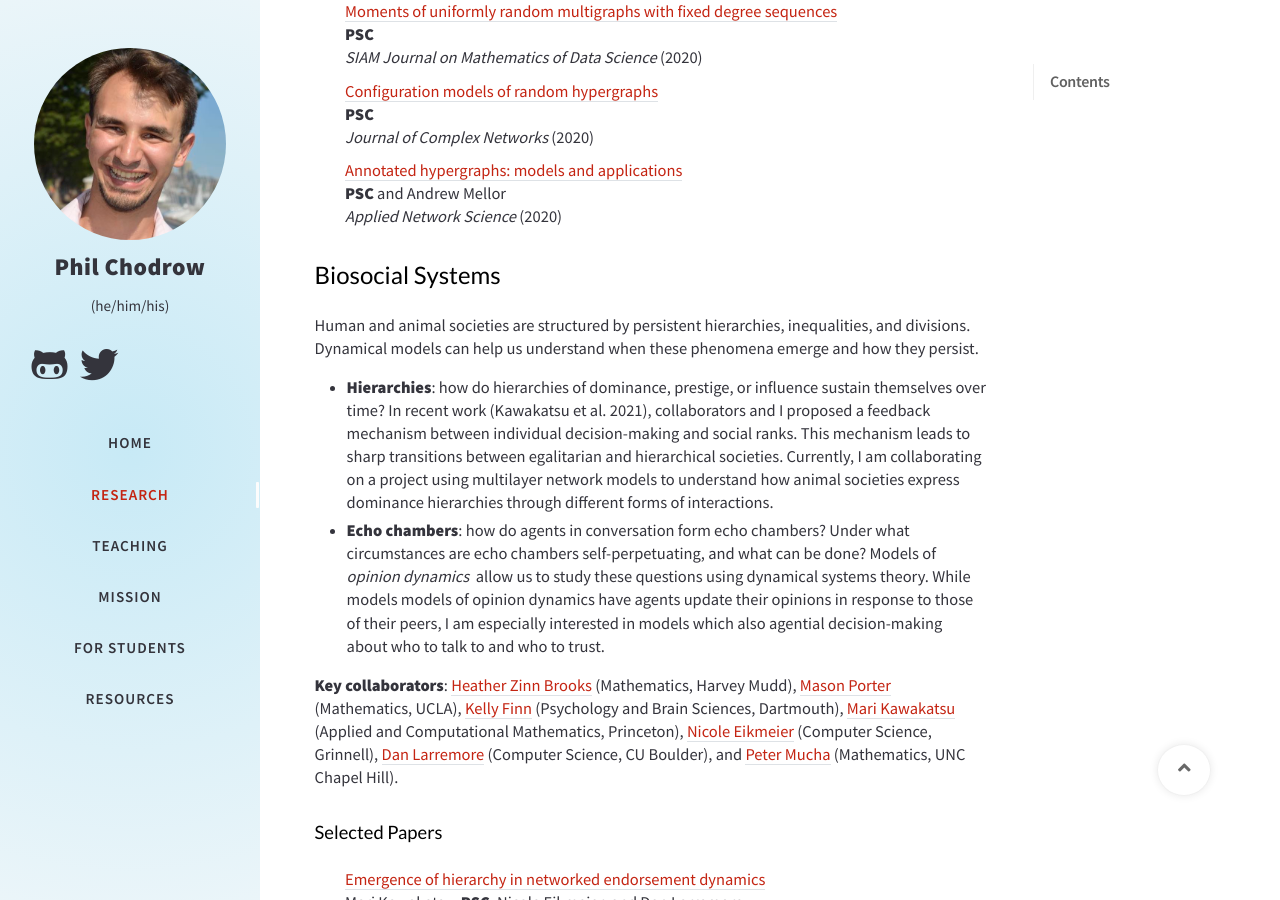
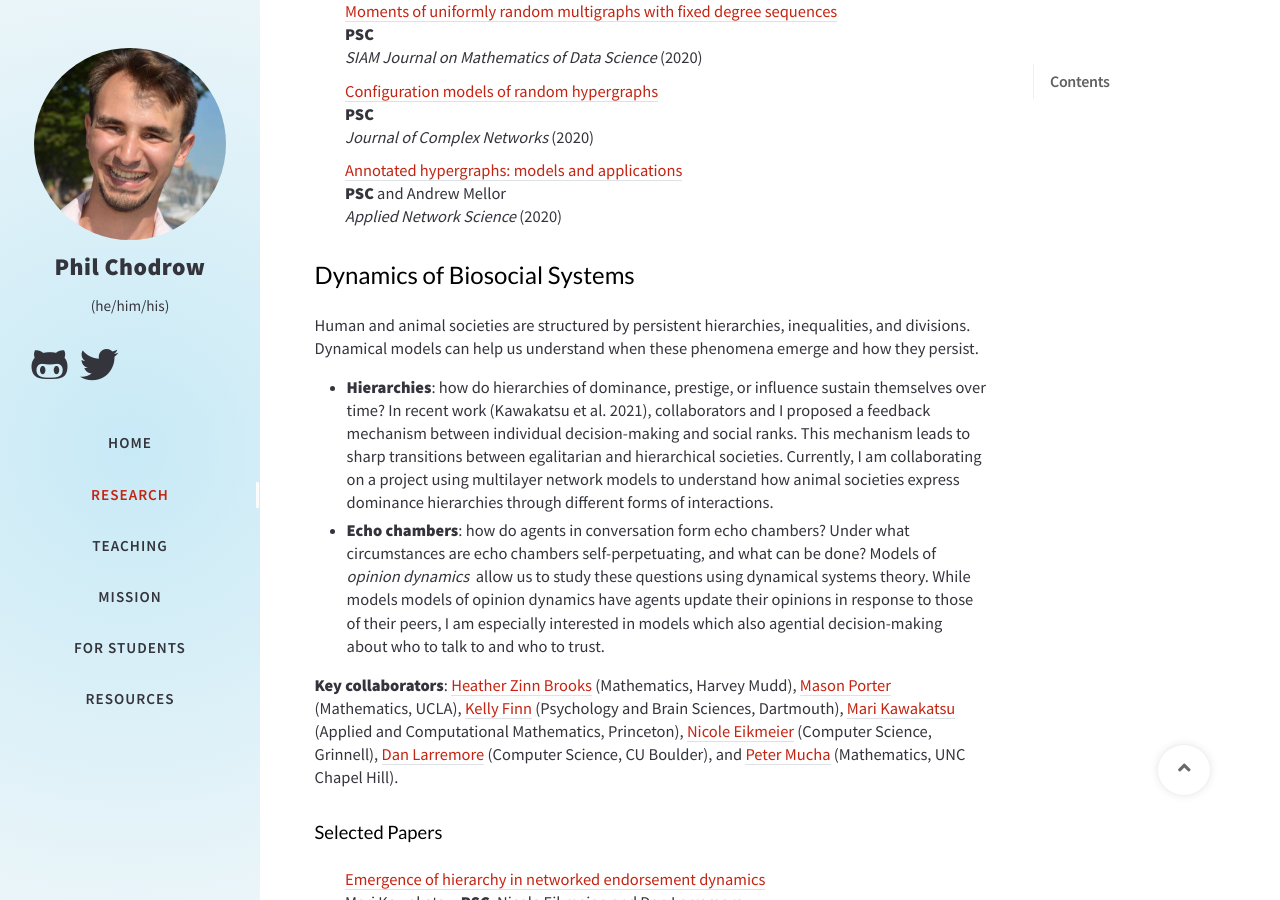
Before and after one commit to PhilChodrow/UCLA-website, a Jekyll site: the page built from _tabs/research.md, in a window 1280 px wide and 900 px high, scrolled down 863 px. Built offline with Jekyll 4.4.1, drawn with Linux system fonts in a browser that asks for light colours; nearby versions of some CDN libraries; comment, search, counter and statistics services are not loaded; a style sheet for code colours, icons or effects is not loaded.

Commit message:
Update research.md

```diff
--- a/_tabs/research.md
+++ b/_tabs/research.md
@@ -79,7 +79,7 @@ Addressing these questions often requires tools from probability, optimization,
   </tr>
 </table>
 
-## Biosocial Systems
+## Dynamics of Biosocial Systems
 
 Human and animal societies are structured by persistent hierarchies, inequalities, and divisions. Dynamical models can help us understand when these phenomena emerge and how they persist.
 
```
